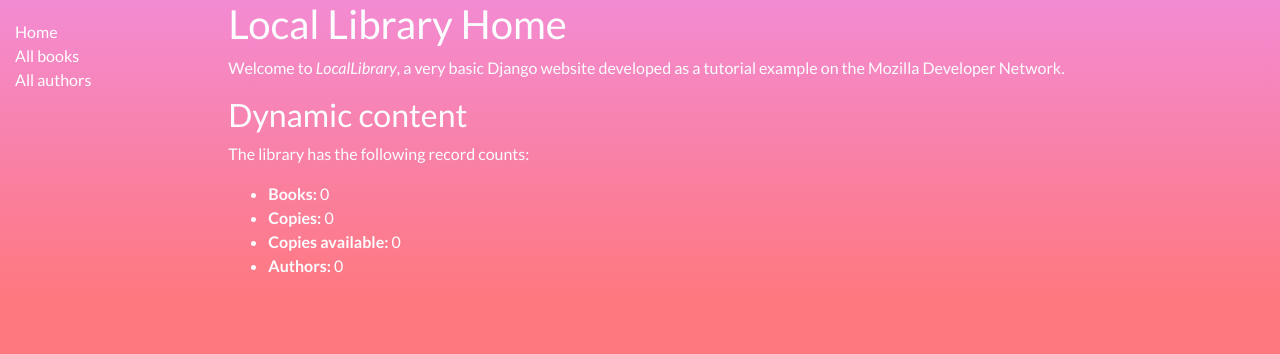
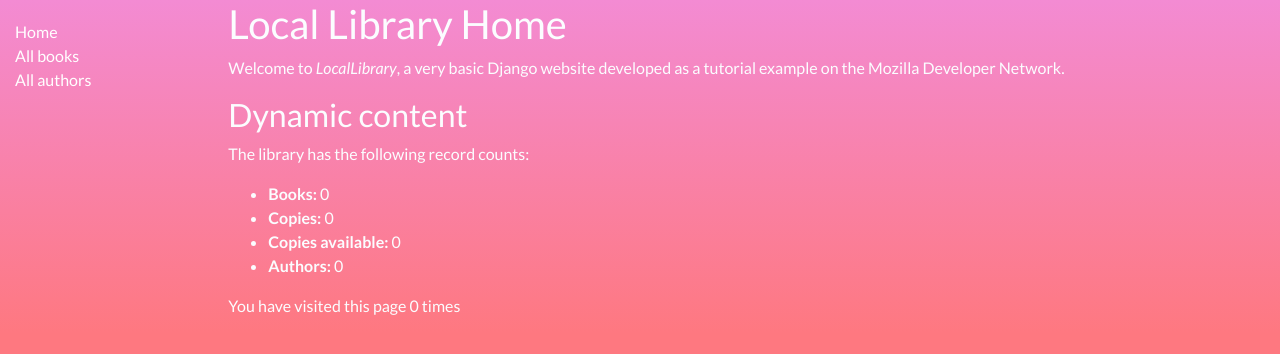
Before and after one commit to Boasbabs/local_library_mozilla_tut, a Django app: page /catalog/ in a window 1280 px wide. Shown: the top 354 px of the page. Run offline with Django 3.2, Linux system fonts and the light colour scheme; data that the repository does not hold is empty; some libraries are stand-ins or nearby versions.

Commit message:
Implement session framework on homepage

```diff
--- a/local_library/catalog/templates/catalog/index.html
+++ b/local_library/catalog/templates/catalog/index.html
@@ -15,5 +15,5 @@
     <li><strong>Copies available:</strong> {{ num_instances_available }}</li>
     <li><strong>Authors:</strong> {{ num_authors }}</li>
   </ul>
-
+<p>You have visited this page {{ num_visits }}{% if num_visits == 1 %} time {% else %} times {% endif %}</p>
 {% endblock %}
--- a/local_library/catalog/views.py
+++ b/local_library/catalog/views.py
@@ -16,6 +16,10 @@ def index(request):
     num_instances_available = BookInstance.objects.filter(status__exact="a").count()
     num_authors = Author.objects.count()  # The 'all()' is implied by default
 
+    # Number of visits to this view, as counted in the session variable
+    num_visits = request.session.get("num_visits", 0)
+    request.session["num_visits"] = num_visits+1
+
     # Render the HTML template index.html with the data in the context variable
     return render(
         request,
@@ -24,7 +28,8 @@ def index(request):
             'num_books': num_books,
             'num_instances': num_instances,
             'num_instances_available': num_instances_available,
-            'num_authors': num_authors
+            'num_authors': num_authors,
+            'num_visits': num_visits,
         }
     )
 
```
